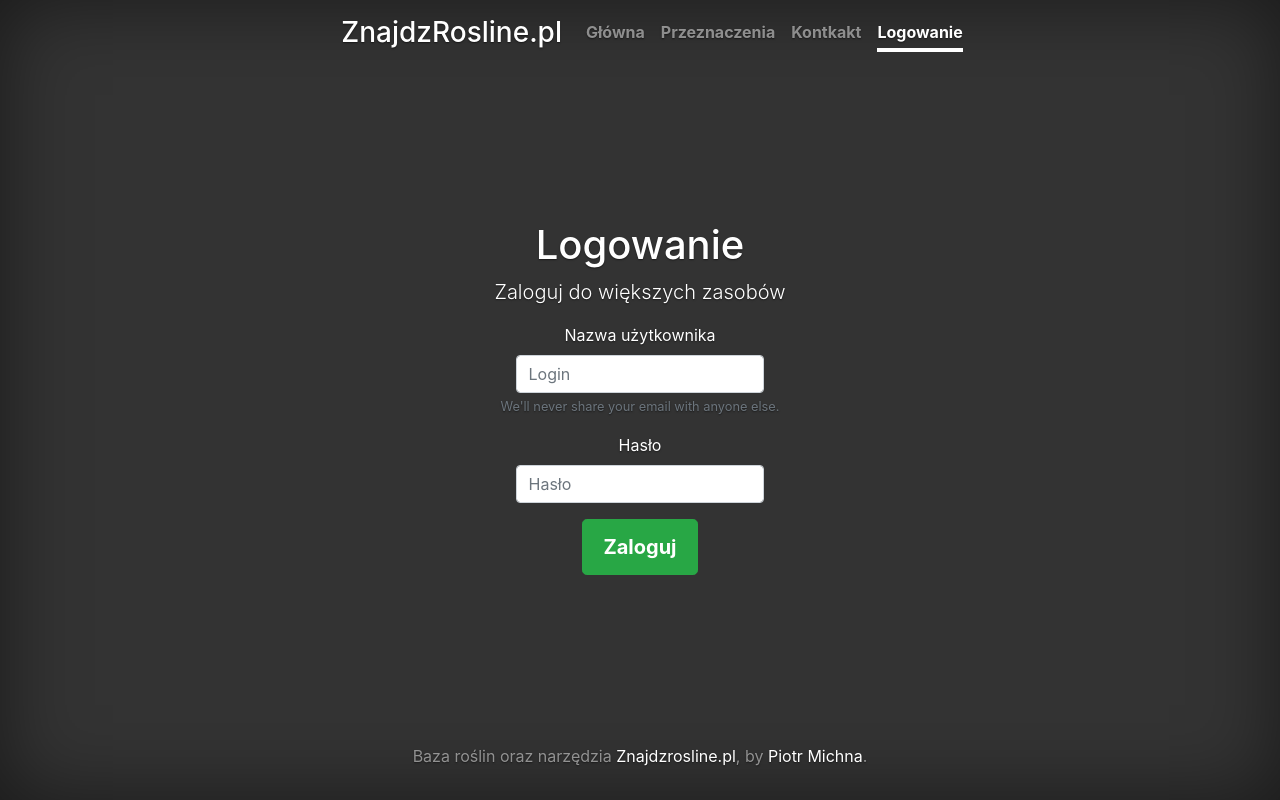
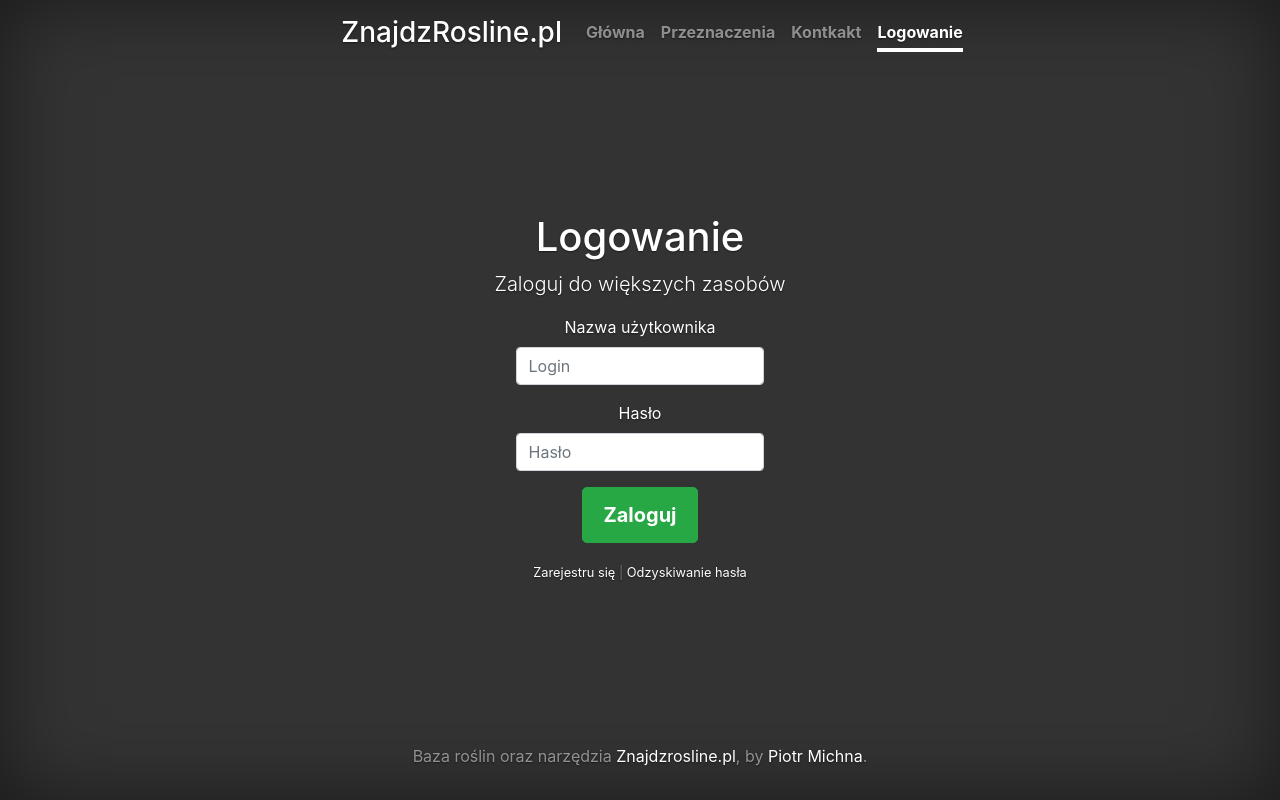
Before and after one commit to piotrmichna/znajdzrosline.pl, a Django app: template wdp/accounts/templates/registration/login.html in a window 1280 px wide. Run offline with Django 3.2, Linux system fonts and the light colour scheme; the template is opened without the code that fills it, so the values that code supplies are empty; some libraries are stand-ins or nearby versions.

Commit message:
usprawnienia logowania

```diff
--- a/wdp/accounts/templates/registration/login.html
+++ b/wdp/accounts/templates/registration/login.html
@@ -22,7 +22,7 @@
             <label for="exampleInputEmail1">Nazwa użytkownika</label>
             <input type="text" class="form-control col-5 mx-auto" id="exampleInputEmail1" aria-describedby="emailHelp"
                    placeholder="Login" name="username" value="{{username}}">
-            <small id="emailHelp" class="form-text text-muted">We'll never share your email with anyone else.</small>
+
         </div>
         <div class="form-group">
             <label for="exampleInputPassword1">Hasło</label>
@@ -32,6 +32,8 @@
 
         <button type="submit" class="btn btn-lg btn-success">Zaloguj</button>
     </form>
-
+    <small id="formHelp" class="form-text text-muted" style="margin-top: 20px">
+        <a href="{% url 'signup' %}">Zarejestru się</a> | <a href="#">Odzyskiwanie hasła</a>
+    </small>
 </main>
 {%  endblock %}
```
